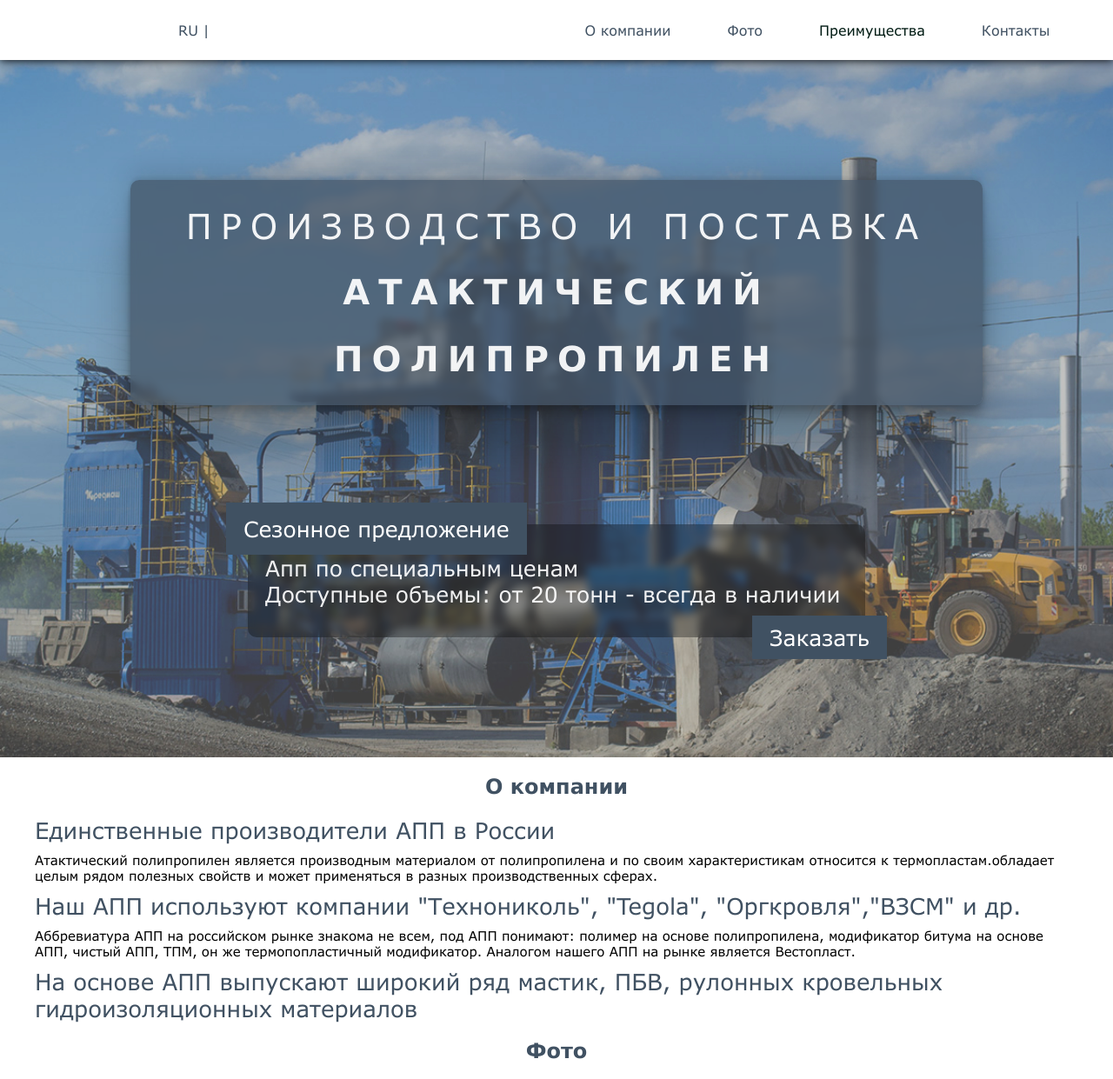
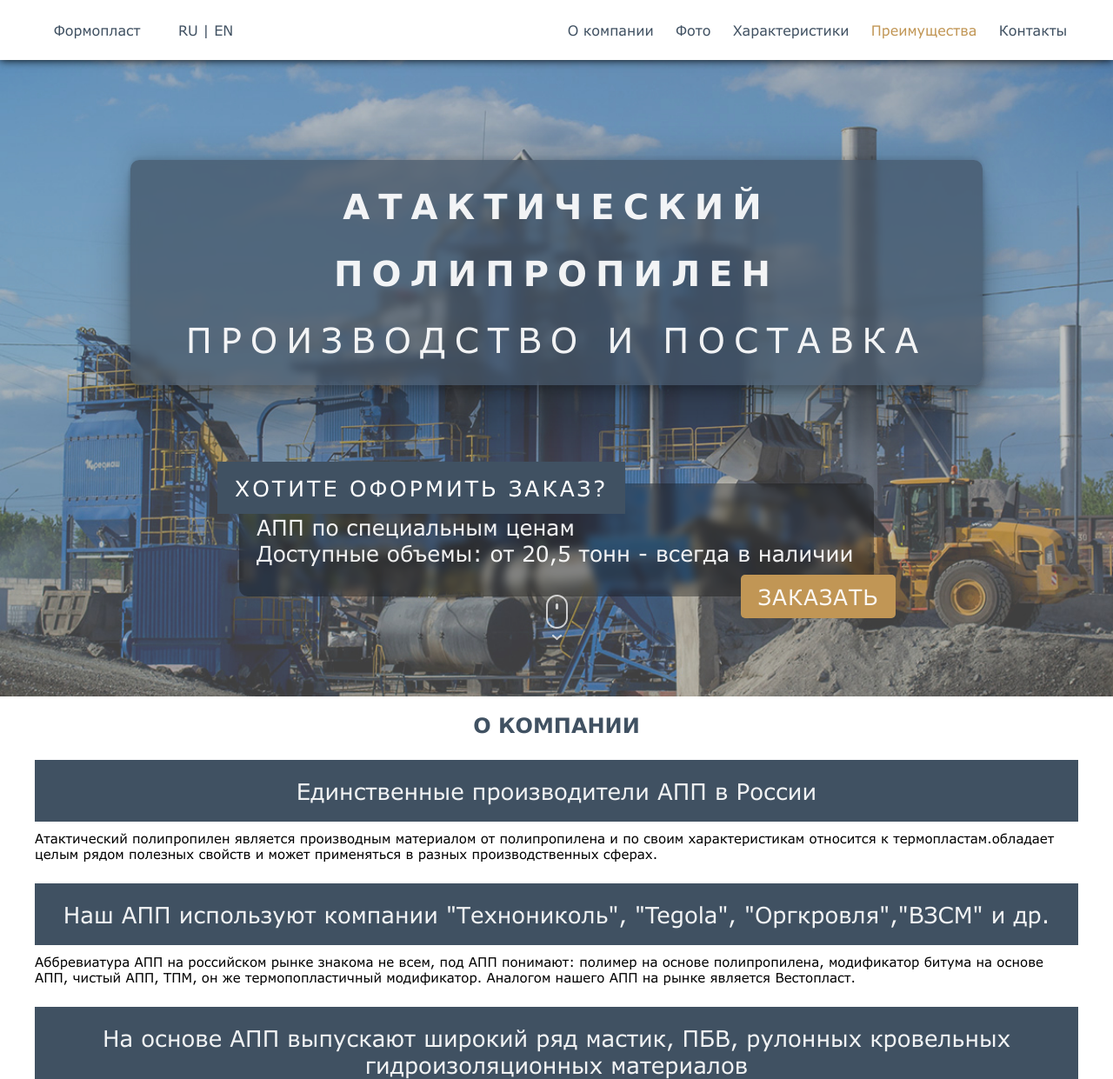
Before and after one commit to h3thal/formoplastapp.ru, a website: page #src/index.html in a window 1280 px wide. Shown: the top 1241 px of the page at 87% size. Drawn offline with nearby package versions, Linux system fonts and the light colour scheme; files that its build step writes are made by us from their sources.

Commit message:
fix header

```diff
--- a/#src/index.html
+++ b/#src/index.html
@@ -20,7 +20,7 @@
         <div class="logo">
           <a href="">Формопласт</a>
           <div class="logo-lang">
-            <span class="active">RU</span> | <a href="/dist/eu/">EU</a>
+            <span class="active">RU</span> | <a href="/dist/en/">EN</a>
           </div>
           <div class="menu__btn">
             <div class="menu__btn-block">
@@ -37,6 +37,9 @@
               <a href="" data-scroll="photo">Фото</a>
             </li>
             <li>
+              <a href="" data-scroll="feature">Характеристики</a>
+            </li>
+            <li>
               <a href="" data-scroll="advantages">Преимущества</a>
             </li>
             <li>
@@ -48,23 +51,25 @@
     </div>
   </header>
   <div id="home">
-    <div class="title">Производство и поставка <span class="bold">атактический полипропилен</span></div>
+    <div class="title">
+      <span class="bold">атактический полипропилен</span>
+      Производство и поставка
+    </div>
     <div class="home__block">
       <div class="home__block-title">
-        Сезонное предложение
+        Хотите оформить заказ?
       </div>
       <div class="home__block-inner">
         <div class="text">
-          <p>Апп по специальным ценам</p>
-          <p>Доступные объемы: от 20 тонн - всегда в наличии</p>
+          <p>АПП по специальным ценам</p>
+          <p>Доступные объемы: от 20,5 тонн - всегда в наличии</p>
         </div>
-        <a href="" class="form_btn">Заказать</a>
+        <a href="" class="form_btn">
+          <span>Заказать</span>
+        </a>
       </div>
     </div>
-    <!-- <div class="home__block">
-      <div class="home__block-title"></div>
-      <div class="home__block-subtitle"></div>
-    </div> -->
+    <div class="mouse_scroll"></div>
   </div>
   <div id="about">
     <div class="wrapper">
@@ -96,7 +101,12 @@
           На основе АПП выпускают широкий ряд мастик, ПБВ, рулонных кровельных
           гидроизоляционных материалов
         </div>
-        <div class="about__block-subtitle"></div>
+        <div class="about__block-subtitle">
+          Модифицирование битумов является одним из основных направлений рационального
+          использования окисленного АПП. Для модификации битума используется АПП-
+          и СБС-модификаторы (СБС, стирол-бутадиен-стирол, является наиболее
+          близким заменителем АПП, однако его цена значительно выше).
+        </div>
       </div>
     </div>
   </div>
@@ -128,23 +138,27 @@
     <div class="wrapper">
       <div class="advantages__block">
         <img src="./img/p1.png" alt="" class="advantages__block-img">
-        <h3 class="advantages__block-title">Оптимальное расположение производства</h3>
+        <h3 class="advantages__block-title">Доставка в любую точку мира</h3>
         <p class="advantages__block-info">
-          Производственные мощности нашего предприятия расположены в непосредственной близости с нефтеперерабатывающим комплексом, что сводит к минимуму транспортные расходы на поставку сырья и положительно отражается на ценообразовании продукта.
+          Компания "Формопласт" доставит для Вас необходимый объем атактического
+          полипропилена в любую точку мира в строго оговоренные сроки доставки.
         </p>
       </div>
       <div class="advantages__block">
         <img src="./img/p2.png" alt="" class="advantages__block-img">
         <h3 class="advantages__block-title">Экономная логистика</h3>
         <p class="advantages__block-info">
-          Логисты компании предложат наиболее выгодные предложения по доставке, подбирая обратный, попутный либо «догрузочный» вариант. Данные мероприятия позволяют сэкономить на доставке продукта в 1.5 – 2 раза от рыночных цен.
+          Логисты компании предложат наиболее выгодные предложения по доставке, подбирая
+          обратный, попутный либо «догрузочный» вариант.
         </p>
       </div>
       <div class="advantages__block">
         <img src="./img/p3.png" alt="" class="advantages__block-img">
         <h3 class="advantages__block-title">Открытость для Вашего бизнеса</h3>
         <p class="advantages__block-info">
-          Мы всегда готовы пойти навстречу нашему потребителю, учесть его пожелания и потребности, обсудить технические моменты и рассмотреть обоюдно приемлемые условия оплаты
+          Мы всегда готовы пойти навстречу нашему потребителю, учесть его пожелания и
+          потребности, обсудить технические моменты и рассмотреть обоюдно приемлемые
+          условия оплаты
         </p>
       </div>
       <div class="advantages__block">
@@ -152,8 +166,7 @@
         <h3 class="advantages__block-title">Мы уверены в нашем качестве</h3>
         <p class="advantages__block-info">
           В этом Вы можете убедиться самостоятельно,
-
-заполнив специальную форму и получив образец молотой серы абсолютно бесплатно.
+          заполнив специальную форму и получив образец АПП абсолютно бесплатно.
         </p>
       </div>
       <div class="advantages__block">
@@ -187,7 +200,7 @@
       <div class="contact__block">
         <div class="contact__block-title">С нами на связи</div>
         <p>Email:<a href="mailto:formoplast.info@bk.ru">formoplast.info@bk.ru</a></p>
-        <p>Телефон: <span class="bold">+7-981-757-13-11</span></p>
+        <p>Телефон: <span class="bold"><a href="tel:+7-981-757-13-11">+7-981-757-13-11</a></span></p>
         <p>Адрес: <span class="bold">
           г. Томск, Мостовая ул, д 20, строение 1, офис 506
         </span></p>
--- a/#src/js/main.js
+++ b/#src/js/main.js
@@ -44,6 +44,7 @@ window.addEventListener('scroll', function (e) {
     if (window.scrollY >= y) {
       if (i > 0) {
         document.getElementsByClassName('links')[0].getElementsByClassName('active')[0].classList.remove('active');
+        console.log(i)
       }
       el.classList.add('active');
     } else if (window.scrollY < document.getElementById(document.getElementsByClassName('links')[0].getElementsByTagName('a')[0].getAttribute('data-scroll')).getBoundingClientRect().top + pageYOffset - 300) {
--- a/#src/scss/style.scss
+++ b/#src/scss/style.scss
@@ -6,6 +6,7 @@ $whiteColor: #ffffffed;
 $gray: rgb(119, 119, 119);
 $black: rgba(0, 0, 0, 0.9);
 $darkBlack: rgba(0, 0, 0, 0.4);
+$yellow: #c19655;
 body {
   padding: 0px;
   margin: 0px;
@@ -13,12 +14,13 @@ body {
   font-family: Verdana;
 }
 a {
-  color: #fff;
+  color: $mainColor;
   text-decoration: none;
 }
 h2 {
   color: $mainColor;
   text-align: center;
+  text-transform: uppercase;
 }
 .wrapper {
   max-width: 1200px;
@@ -65,7 +67,7 @@ header {
         &.active {
           span {
             transform: rotate(90deg);
-            background-color: $mainColor;
+            background-color:#ffffffed;
             &::before {
               top: 0px;
               transform: rotate(45deg);
@@ -139,7 +141,8 @@ header {
             display: flex;
             transition: .5s;
             &.active {
-              color: #001b13;
+              // color: #001b13;
+              color: $yellow;
             }
             @include md {
               padding: 15px 0px 15px 20px;
@@ -152,7 +155,7 @@ header {
 }
 #home {
   background-image: url(../img/bg.jpg);
-  height: 100vh;
+  height: calc(100vh - 70px);
   background-position: center;
   background-repeat: no-repeat;
   background-size: cover;
@@ -162,6 +165,35 @@ header {
   flex-direction: column;
   justify-content: space-evenly;
   align-items: center;
+  position: relative;
+  .mouse_scroll {
+    background-image: url(../img/sprite.png);
+    width: 25px;
+    height: 53px;
+    background-position: 0px -52px;
+    position: absolute;
+    bottom: 50px;
+    animation-duration: 1s;
+    animation-fill-mode: both;
+    animation-iteration-count: infinite;
+    animation-name: fadeInDown;
+    @include sm {
+      display: none;
+    }
+    @keyframes fadeInDown {
+      from {
+        opacity: 0;
+        -webkit-transform: translate3d(0, -100%, 0);
+        transform: translate3d(0, -100%, 0);
+      }
+
+      to {
+        opacity: 1;
+        -webkit-transform: translate3d(0, 0, 0);
+        transform: translate3d(0, 0, 0);
+      }
+    }
+  }
   .title {
     width: 980px;
     color: $whiteColor;
@@ -182,7 +214,6 @@ header {
       padding: 15px 5px;
       font-size: 25px;
       letter-spacing: 0px;
-      text-transform: none;
       line-height: normal;
     }
     @include md {
@@ -195,7 +226,7 @@ header {
   }
   .home__block {
     background-color: #00000052;
-    width: 670px;
+    width: 690px;
     padding: 35px 20px;
     color: $whiteColor;
     font-size: 25px;
@@ -215,8 +246,12 @@ header {
       position: absolute;
       top: -25px;
       left: -25px;
+      text-transform: uppercase;
+      letter-spacing: 3px;
       @include sm {
         left: -10px;
+        letter-spacing: 0px;
+        text-transform: initial;
       }
     }
     &-inner {
@@ -228,12 +263,35 @@ header {
         }
       }
       a {
-        background-color: $mainColor;
+        // background-color: #c09755;
+        text-transform: uppercase;
+        letter-spacing: 0.05rem;
+        overflow: hidden;
+        color: $whiteColor;
+        background: $mainColor;
         height: 30px;
         padding: 10px 20px;
         position: absolute;
         right: -25px;
         bottom: -25px;
+        border-radius: 5px;
+        span {
+          position: relative;
+        }
+        &::before {
+          content: '';
+          position: absolute;
+          top: 0px;
+          height: 100%;
+          background: $yellow;
+          width: 120%;
+          left: -10%;
+          transform: skew(30deg);
+          transition: transform 0.4s cubic-bezier(0.3, 1, 0.8, 1);
+        }
+        &:hover::before {
+          transform: translate3d(100%,0,0);
+        }
         @include sm {
           right: -10px;
         }
@@ -244,17 +302,26 @@ header {
 #about {
   .wrapper {
     .about__block {
-      margin: 10px 0px;
+      margin: 25px 0px;
       &-title {
-        color: $mainColor;
+        color: $whiteColor;
+        background-color: $mainColor;
         font-size: 26px;
         margin-bottom: 10px;
+        text-align: center;
+        padding: 20px 0px;
+        @include sm {
+          font-size: 20px;
+        }
       }
       &-subtitle {
         font-size: 15px;
+        @include sm {
+          text-align: center;
+        }
       }
       @include sm {
-        padding: 0px 10px;
+        padding: 0px 15px;
       }
     }
   }
@@ -282,6 +349,7 @@ header {
     justify-content: center;
     a {
       background-color: $mainColor;
+      color: #fff;
       margin: 20px 30px;
       padding: 10px 30px;
       border-radius: 4px;
@@ -397,6 +465,9 @@ header {
       color: #fff;
       text-transform: uppercase;
       padding: 100px 20px;
+      a {
+        color: $whiteColor;
+      }
       &-title {
         font-size: 35px;
       }
--- a/gulpfile.js
+++ b/gulpfile.js
@@ -20,7 +20,7 @@ const path = {
         download: project_folder + '/download/'
     },
     src: {
-        html: source_folder + '/{,eu/}*.html',
+        html: source_folder + '/{,en/}*.html',
         pug: source_folder + '/*.pug',
         css: source_folder + '/css/*.css',
         scss: source_folder + '/scss/*.scss',
```
Also changed, not shown: #src/en/index.html (renamed from #src/eu/index.html), #src/img/sprite.png (added), dist/css/style.css, dist/en/index.html (renamed from dist/eu/index.html), dist/img/sprite.png (added), dist/index.html, dist/js/main.js.
